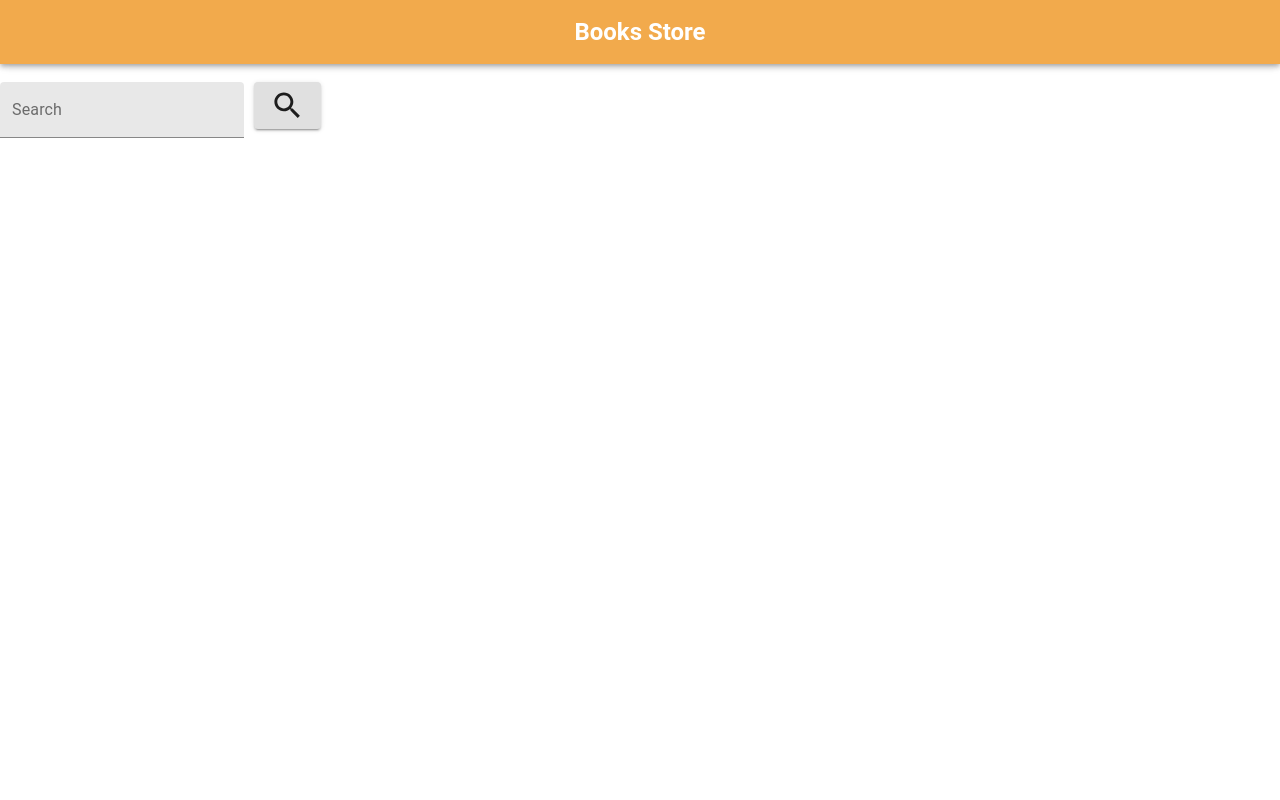
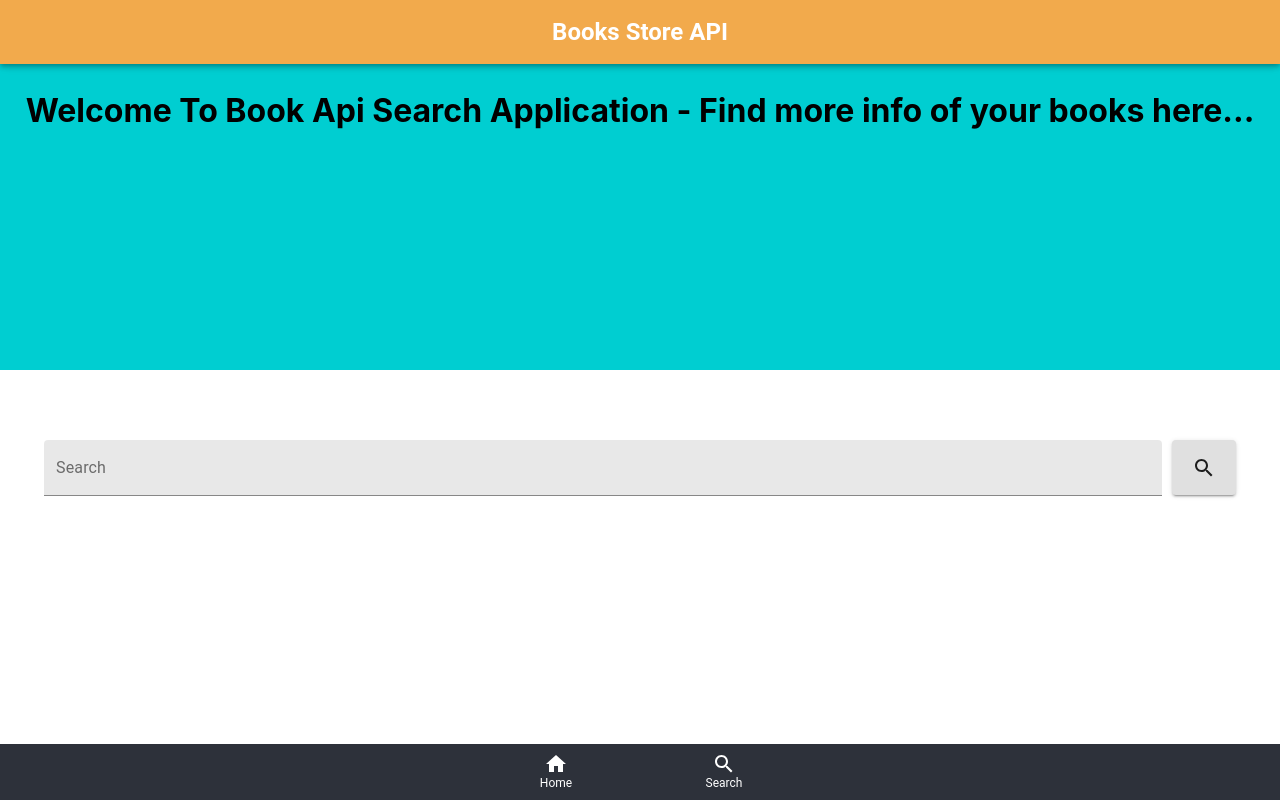
Before and after one commit to saurav-skl/Book_Search_api, a React (Create React App) app: page /search in a window 1280 px wide. Built offline with nearby package versions, Linux system fonts and the light colour scheme.

Commit message:
home page added

```diff
--- a/src/App.js
+++ b/src/App.js
@@ -3,20 +3,21 @@ import { BrowserRouter as Router, Route, Routes } from "react-router-dom";
 import Search from "./components/Search/Search";
 import Home from "./components/Home/Home";
 import Header from "./components/Header/Header.js";
+import Mainnav from "./components/Mainnav";
+import Welcome from "./components/Welcome";
 
 const App = () => {
   return (
     <Router>
       <Header />
+      <Welcome/>
       <div className="app">
-        <h1>Application</h1>
-
         <Routes>
           <Route path="/search" element={<Search />} />
-
           <Route path="/home" element={<Home />} />
         </Routes>
       </div>
+      <Mainnav />
     </Router>
   );
 };
--- a/src/components/Header/Header.js
+++ b/src/components/Header/Header.js
@@ -10,10 +10,10 @@ const headerStyle = {
 
 const Header = () => {
   return (
-    <AppBar onClick={() => window.scroll(0, 0)} style={headerStyle}>
+    <AppBar style={headerStyle}>
       <Toolbar>
         <Typography variant="h5" style={{ margin: "auto" }}>
-          <strong> Books Store </strong>
+          <strong> Books Store API </strong>
         </Typography>
       </Toolbar>
     </AppBar>
--- a/src/components/Home/Home.js
+++ b/src/components/Home/Home.js
@@ -1,7 +1,40 @@
-import React from 'react';
+import React, { useEffect, useState } from "react";
+import axios from "axios";
+import SingleContent from "../SingleContent/SingleContent";
 
-export default function Home() {
-  return(
-    <h2>Home page</h2>
+
+const Home = () => {
+  const [content, setContent] = useState([]);
+
+  const fetchSearch = async () => {
+    try {
+      const res = await axios({
+        method: "get",
+        url: "https://www.googleapis.com/books/v1/volumes?q=test",
+        headers: {
+          "Content-Type": "application/json",
+        },
+      });
+      let data = res.data;
+      if (data.items.length > 0) {
+        setContent(data.items);
+      }
+    } catch (error) {
+      console.error(error);
+    }
+  };
+
+  useEffect(() => {
+    fetchSearch();
+  }, []);
+
+  return (
+    <>
+      <div className="trending">
+        {content &&
+          content.map((c) => <SingleContent key={c.id} id={c.id} detail={c} />)}
+      </div>
+    </>
   );
-}
+};
+export default Home;
--- /dev/null
+++ b/src/components/Mainnav.jsx
@@ -0,0 +1,42 @@
+import React, { useEffect } from "react";
+import { makeStyles } from "@material-ui/core/styles";
+import BottomNavigation from "@material-ui/core/BottomNavigation";
+import BottomNavigationAction from "@material-ui/core/BottomNavigationAction";
+import SearchIcon from "@material-ui/icons/Search";
+import HomeIcon from "@material-ui/icons/Home";
+import { useNavigate } from "react-router-dom";
+
+const useStyles = makeStyles({
+  root: {
+    width: "100%",
+    position: "fixed",
+    bottom: 0,
+    backgroundColor: "#2d313a",
+    zIndex: 100,
+  },
+});
+
+const Mainnav = () => {
+  const classes = useStyles();
+  const navigate = useNavigate();
+  return (
+    <div>
+      <BottomNavigation showLabels className={classes.root}>
+        <BottomNavigationAction
+          style={{ color: "white" }}
+          label="Home"
+          icon={<HomeIcon />}
+          onClick={() => navigate("/home")}
+        />
+        <BottomNavigationAction
+          style={{ color: "white" }}
+          label="Search"
+          icon={<SearchIcon />}
+          onClick={() => navigate("/search")}
+        />
+      </BottomNavigation>
+    </div>
+  );
+};
+
+export default Mainnav;
--- a/src/components/Search/Search.js
+++ b/src/components/Search/Search.js
@@ -1,11 +1,25 @@
 import React, { useEffect, useState } from "react";
 
 import axios from "axios";
-import { Button, Tab, Tabs, TextField, ThemeProvider } from "@material-ui/core";
+import {
+  Button,
+  Container,
+  Tab,
+  Tabs,
+  TextField,
+  ThemeProvider,
+} from "@material-ui/core";
 
 import SearchIcon from "@material-ui/icons/Search";
 import SingleContent from "../SingleContent/SingleContent";
 // import "./Search.css";
+
+const searchStyle = {
+  display: "flex",
+  height: "100px",
+  justifyContent: "center",
+  padding: "20px",
+};
 
 const Search = () => {
   const [searchText, setSearchText] = useState("");
@@ -23,6 +37,7 @@ const Search = () => {
       let data = res.data;
       if (data.items.length > 0) {
         setContent(data.items);
+        console.log(data.items)
       }
     } catch (error) {
       console.error(error);
@@ -32,10 +47,12 @@ const Search = () => {
 
   return (
     <div>
-      <div className="search">
+      <Container>
+        <div className="search" style={searchStyle}>
           <TextField
+            className="searchBox"
             style={{ flex: 1 }}
-          className="searchBox"
+            size="medium"
             label="Search"
             variant="filled"
             onChange={(e) => setSearchText(e.target.value)}
@@ -43,15 +60,19 @@ const Search = () => {
           <Button
             onClick={fetchSearch}
             variant="contained"
-          style={{ marginLeft: 10 }}
+            style={{ marginLeft: 10, height: "55px" }}
+            size="small"
           >
-          <SearchIcon fontSize="large" />
+            <SearchIcon />
           </Button>
         </div>
         <div className="trending">
           {content &&
-          content.map((c) => (<SingleContent key={c.id} id={c.id} detail={c} />))}
+            content.map((c) => (
+              <SingleContent key={c.id} id={c.id} detail={c} />
+            ))}
         </div>
+      </Container>
     </div>
   );
 };
--- /dev/null
+++ b/src/components/Welcome.jsx
@@ -0,0 +1,26 @@
+import React from "react";
+
+const welcome = {
+  height: "300px",
+  // width: "100vw",
+  display: "flex",
+  justifyContent: "center",
+  backgroundColor: "#00CED1",
+  paddingTop: "20px",
+  marginTop: "50px",
+  marginBottom: "50px",
+  paddingLeft: "20px",
+  paddingRight: "20px",
+};
+
+const Welcome = () => {
+  return (
+    <div style={welcome}>
+      <h1>
+        Welcome To Book Api Search Application - Find more info of your books here...
+      </h1>
+    </div>
+  );
+};
+
+export default Welcome;
```
Lines whose indentation alone changed are shown as unchanged.
